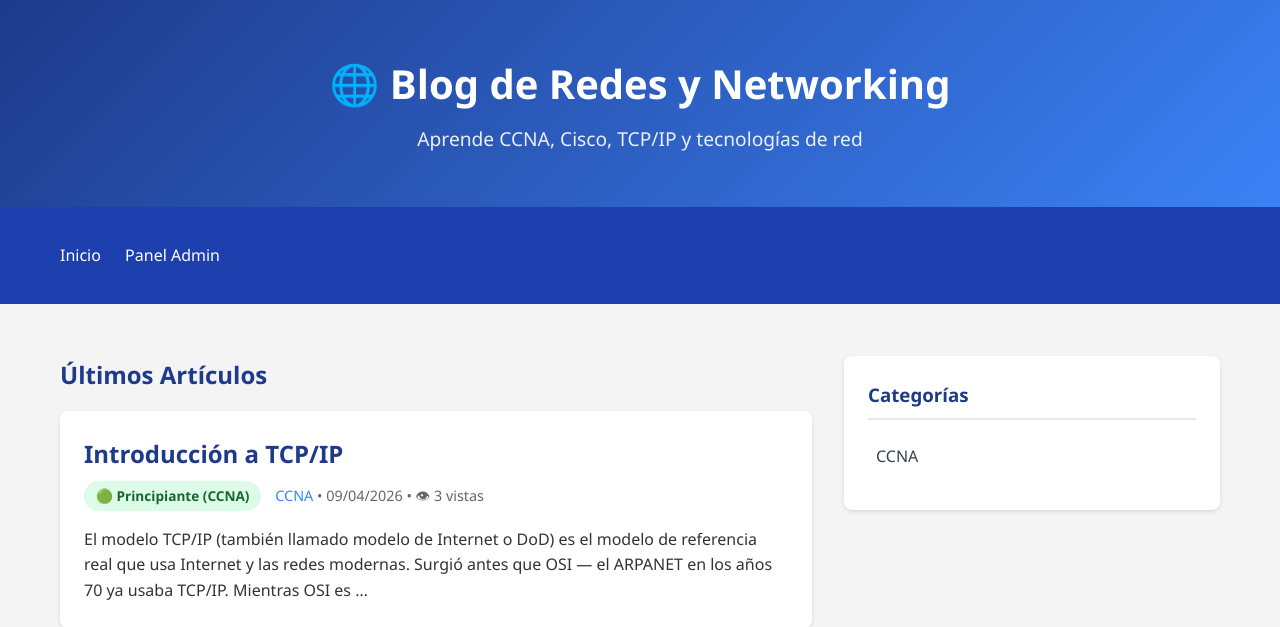
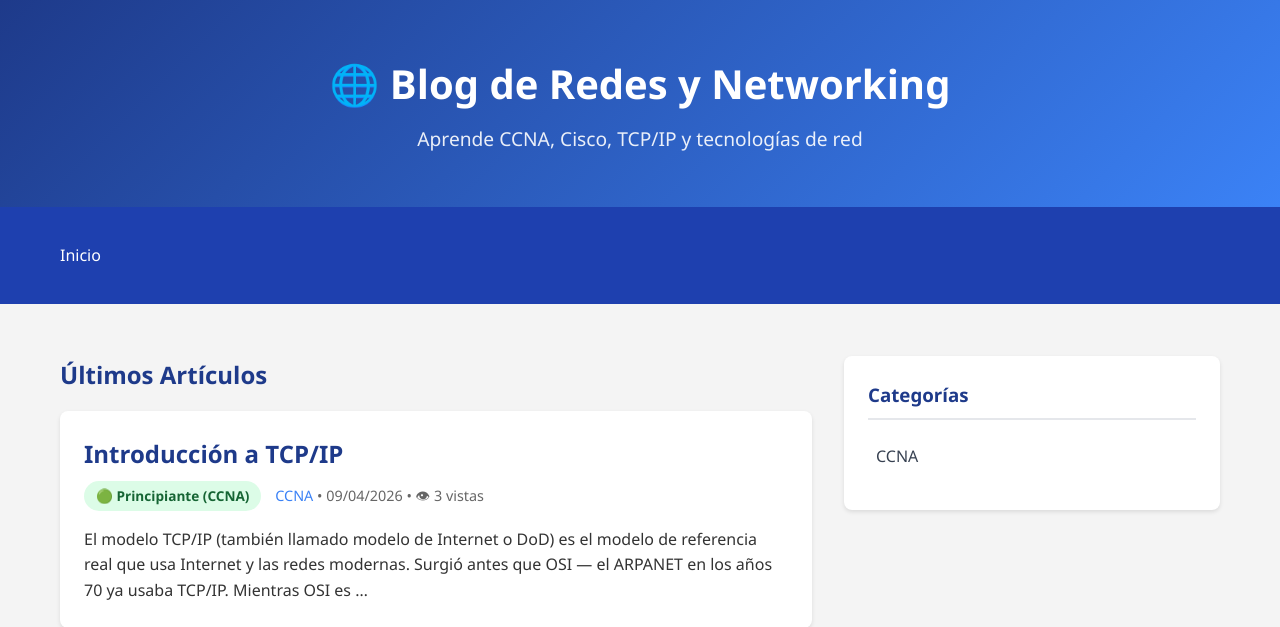
Before and after one commit to wdasoto/blog-redes, a Django app: page / in a window 1280 px wide. Shown: the top 627 px of the page. Run offline with Django 5.2, Linux system fonts and the light colour scheme; data comes from the database, SQL or seed files in the repository.

Commit message:
Ocultar enlace admin del menu publico

```diff
--- a/posts/templates/posts/base.html
+++ b/posts/templates/posts/base.html
@@ -206,7 +206,7 @@
     <nav>
         <div class="container">
             <a href="{% url 'lista_posts' %}">Inicio</a>
-            <a href="/admin/">Panel Admin</a>
+
         </div>
     </nav>
 
```
